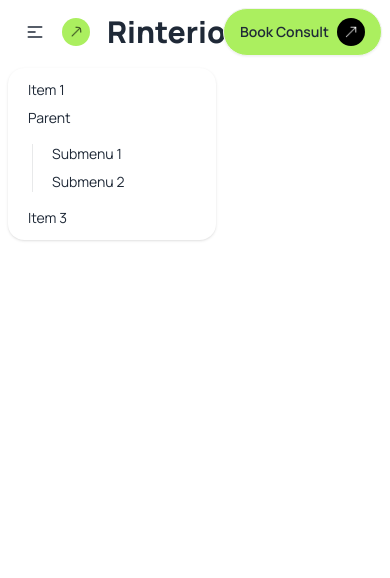
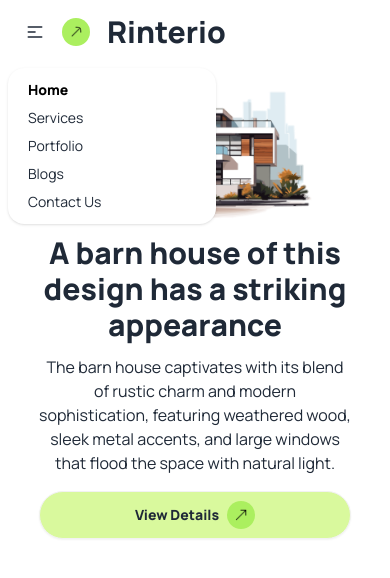
Before and after one commit to PeyalHasan/b10a3-assignment-3, a website: page index.html in a window 390 px wide. Both pictures are taken after a click on the button 35 px from the left and 32 px from the top of the page. Drawn offline with nearby package versions, Linux system fonts and the light colour scheme.

Commit message:
complite banner section

```diff
--- a/index.html
+++ b/index.html
@@ -56,15 +56,11 @@
                 <ul
                   tabindex="0"
                   class="menu menu-sm dropdown-content bg-base-100 rounded-box z-[1] mt-3 w-52 p-2 shadow">
-                  <li><a>Item 1</a></li>
-                  <li>
-                    <a>Parent</a>
-                    <ul class="p-2">
-                      <li><a>Submenu 1</a></li>
-                      <li><a>Submenu 2</a></li>
-                    </ul>
-                  </li>
-                  <li><a>Item 3</a></li>
+                  <li><a class="text-black font-extrabold">Home</a></li>
+                  <li><a>Services</a></li>
+                  <li><a>Portfolio</a></li>
+                  <li><a>Blogs</a></li>
+                  <li><a>Contact Us</a></li>
                 </ul>
               </div>
               <div class="flex items-center  ">
@@ -74,7 +70,7 @@
             </div>
             <div class="navbar-center hidden md:hidden lg:flex">
               <ul class="menu menu-horizontal px-1">
-                <li><a>Home</a></li>
+                <li><a class="text-black font-extrabold">Home</a></li>
                 <li><a>Services</a></li>
                 <li><a>Portfolio</a></li>
                 <li><a>Blogs</a></li>
@@ -86,12 +82,28 @@
                     <a ><img class="bg-slate-100 size-10  p-2 rounded-full" src="./assets/search-30.png" alt=""></a>
                     <a ><img class="bg-slate-100 p-2 mr-2 rounded-full size-10" src="./assets/buy-50.png" alt=""></a>
                 </div>
-              <a class="btn bg-main-color rounded-3xl">Book Consult <span class="bg-black rounded-full"><img class="size-7  p-2  filter invert " src="./assets/up-arrow-25.png" alt=""></span></a>
+                <div class="hidden md:block lg:block">
+                    <a class="btn bg-main-color rounded-3xl">Book Consult <span class="bg-black rounded-full"><img class="size-7  p-2  filter invert " src="./assets/up-arrow-25.png" alt=""></span></a>
+                </div>
             </div>
           </div>
      </header>
-    <!-- Mian SEction -->
-     <main></main>
+    <!-- Main SEction -->
+     <main>
+        <!-- Banner Section -->
+         <section class="container mx-auto mt-3">
+            <div class=" container mx-auto w-[60%] ">
+                <img class= "w-full" src="./assets/banner.png" alt="">
+            </div>
+            <div class="w-[80%] container mx-auto">
+                <h1 class="text-3xl font-extrabold text-center mt-4">A barn house of this design has a striking appearance</h1>
+                <p class="text-center mt-3">The barn house captivates with its blend of rustic charm and modern sophistication, featuring weathered wood, sleek metal accents, and large windows that flood the space with natural light.</p>
+                <div class=" md:w-48 container mx-auto">
+                    <a class="btn w-full bg-lime-200 font-extrabold  rounded-3xl mt-4">View Details <span class="rounded-full bg-main-color"><img class="size-7  p-2 " src="./assets/up-arrow-25.png" alt=""></span></a>
+                </div>
+            </div>
+         </section>
+     </main>
      <!-- Footer Section  -->
       <footer>
 
```
